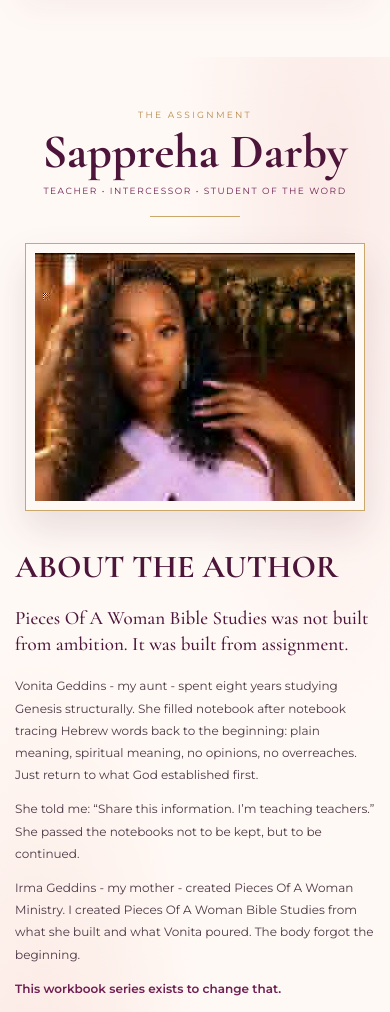
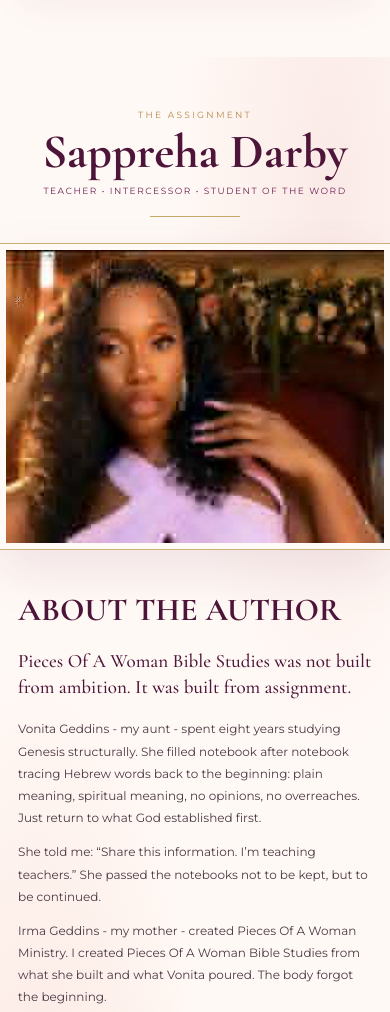
Before and after one commit to pieces-of-a-woman-staging/Pieces-of-a-woman-staging, a plain HTML site: page index.html in a window 390 px wide. Shown: the part 6464-7476 px from the top of the page. Drawn offline with nearby package versions, Linux system fonts and the light colour scheme.

Commit message:
Polish full-size author portrait layout

```diff
--- a/css/navbar.css
+++ b/css/navbar.css
@@ -400,3 +400,53 @@ button,a{-webkit-tap-highlight-color:transparent}
  .study-tools-layout img{max-height:390px}
  .ministry-signup__perks{display:grid;grid-template-columns:1fr 1fr}
 }
+
+/* ===== AUTHOR PORTRAIT + DUPLICATE PRODUCT FIX 2026-09-24 ===== */
+.poaw-author__layout{
+  display:block !important;
+}
+.poaw-author__portrait{
+  width:min(900px,100%) !important;
+  max-width:900px !important;
+  margin:0 auto 46px !important;
+}
+.poaw-author__photo-frame{
+  width:100% !important;
+  padding:10px !important;
+  background:#fffaf6 !important;
+  border:1px solid rgba(201,168,106,.9) !important;
+  box-shadow:0 20px 48px rgba(110,31,82,.10) !important;
+}
+.poaw-author__photo{
+  display:block !important;
+  width:100% !important;
+  height:auto !important;
+  max-height:none !important;
+  aspect-ratio:auto !important;
+  object-fit:contain !important;
+  object-position:center !important;
+  filter:none !important;
+  transform:none !important;
+}
+.poaw-author__story{
+  width:min(900px,100%) !important;
+  margin:0 auto !important;
+}
+.poaw-author__olive{display:none !important;}
+@media(max-width:700px){
+  .poaw-author__container{width:100% !important;}
+  .poaw-author__header,
+  .poaw-author__story,
+  .poaw-author__quote,
+  .poaw-author__legacy{width:calc(100% - 36px) !important;margin-left:auto !important;margin-right:auto !important;}
+  .poaw-author__portrait{
+    width:100% !important;
+    max-width:none !important;
+    margin:0 auto 34px !important;
+  }
+  .poaw-author__photo-frame{
+    padding:6px !important;
+    border-left:0 !important;
+    border-right:0 !important;
+  }
+}
```
